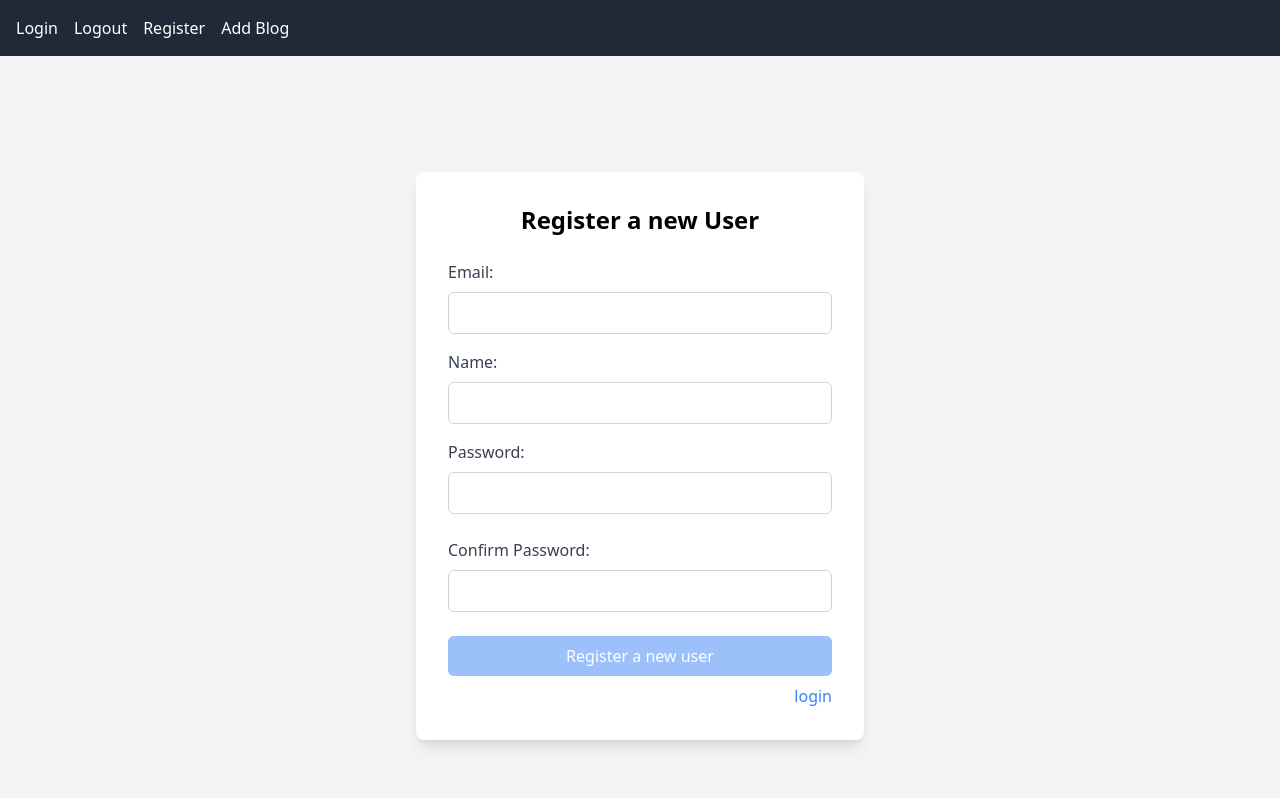
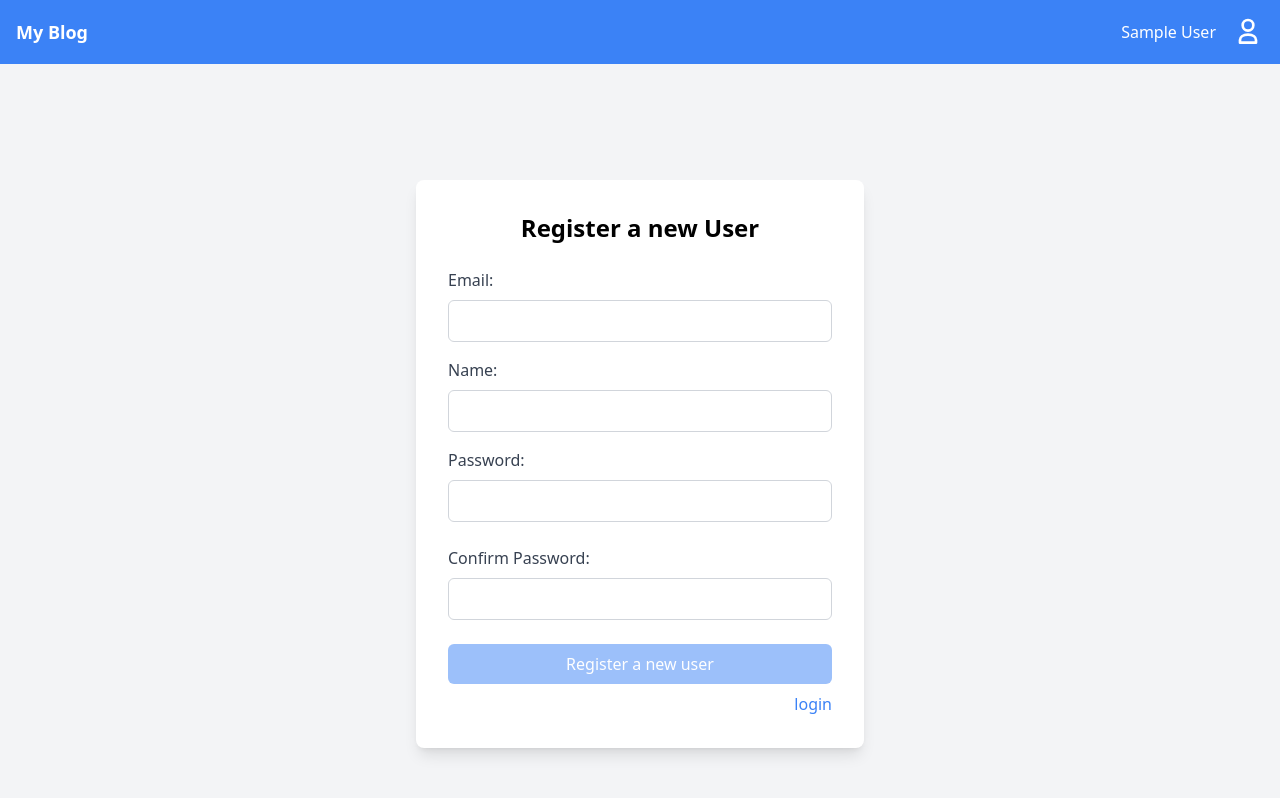
Before and after one commit to spencerchiang301/NextJS-Frontend, a Next.js app: page /api/auth/register in a window 1280 px wide. Shown: the top 798 px of the page. Built offline with nearby package versions, Linux system fonts and the light colour scheme; no server answers; sample sign-in values are in the browser's storage.

Commit message:
add login icon and modify code for logout

```diff
--- a/app/api/auth/logout/page.tsx
+++ b/app/api/auth/logout/page.tsx
@@ -2,18 +2,15 @@
 import { useEffect } from "react";
 import { useRouter } from "next/navigation";
 import { LOGOUT_WINDOW_TITLE } from "@/app/constants";
+import { signOut } from "next-auth/react";
 
 export default function LogoutPage() {
     const router = useRouter();
 
     useEffect(() => {
-        // Set a timeout to redirect to the login page after 3 seconds
-        const timeout = setTimeout(() => {
-            router.push("/api/auth/login"); // Redirect to the login page
-        }, 3000);
-
-        // Clear the timeout if the component is unmounted before the 3 seconds
-        return () => clearTimeout(timeout);
+        signOut({
+            callbackUrl: "/api/auth/login",
+        }).then(r => {});
     }, [router]); // Add router as a dependency
 
     return (
--- a/app/api/auth/register/page.tsx
+++ b/app/api/auth/register/page.tsx
@@ -1,7 +1,11 @@
 "use client";
 import "../../../style/global.css";
-import { REGISTER_WINDOW_TITLE } from "@/app/constants";
-import { useState } from "react";
+import {BASE_URL, REGISTER_URL, REGISTER_WINDOW_TITLE} from "@/app/constants";
+import { useState, useEffect } from "react";
+import { signOut, useSession } from "next-auth/react";
+import { useRouter } from "next/navigation";
+import {Simulate} from "react-dom/test-utils";
+import error = Simulate.error;
 
 export default function RegisterPage() {
     const [email, setEmail] = useState('');
@@ -12,6 +16,16 @@ export default function RegisterPage() {
     const [nameError, setNameError] = useState("");
     const [passwordError, setPasswordError] = useState("");
     const [confirmPasswordError, setConfirmPasswordError] = useState("");
+    const [error, setError] = useState('');
+    const [loading, setLoading] = useState(false); // To handle loading state
+    const { data: session } = useSession(); // Check current session
+    const router = useRouter();
+
+    useEffect(() => {
+        if (session) {
+            signOut({ redirect: false }); // Clear session without redirecting
+        }
+    }, [session]);
 
     // Function to validate email format
     const validateEmail = (email: string) => {
@@ -90,22 +104,58 @@ export default function RegisterPage() {
         confirmPassword === "";
 
     // Handle form submission
-    const handleSubmit = (e: React.FormEvent<HTMLFormElement>) => {
+    const handleSubmit = async (e: React.FormEvent<HTMLFormElement>) => {
         e.preventDefault();
 
+        const emailValidationError = validateEmail(email);
         const nameValidationError = validateName(name);
         const passwordValidationError = validatePassword(password);
         const passwordMatchError = validatePasswordMatch(password, confirmPassword);
 
-        if (nameValidationError || passwordValidationError || passwordMatchError) {
+        if (nameValidationError || passwordValidationError || passwordMatchError || emailValidationError) {
             setNameError(nameValidationError);
             setPasswordError(passwordValidationError);
             setConfirmPasswordError(passwordMatchError);
+            setEmailError(emailValidationError);
             return;
         }
 
+        const registerData ={
+            name: name,
+            email: email,
+            password: password,
+        }
+
+        try {
+            // Send a POST request to the login API
+            const response = await fetch(`${BASE_URL}${REGISTER_URL}`, {
+                method: 'POST',
+                headers: {
+                    'Content-Type': 'application/json',
+                },
+                body: JSON.stringify(registerData),
+            });
+
+            const data = await response.json();
+
+            // Handle response
+            if (response.ok) {
+                console.log('Register successful:', data);
+                window.location.href = "/api/auth/login";
+            } else {
+                console.error('Register failed:', data);
+                setError(data.message || 'Register failed');
+            }
+        } catch (error) {
+            console.error('Error during register:', error);
+            setError('An error occurred while register a new user.');
+        } finally {
+            setLoading(false); // Stop loading
+        }
+
+
         // Proceed with registration logic (e.g., API call)
-        console.log("Registering:", { name, password });
+        console.log("Registering:", {name, password});
     };
 
     return (
@@ -189,6 +239,7 @@ export default function RegisterPage() {
                             login
                         </a>
                     </div>
+                    {error && <p className="text-red-500 mt-2">{error}</p>}
                 </form>
             </div>
         </div>
--- a/app/components/LeftPart.tsx
+++ b/app/components/LeftPart.tsx
@@ -13,7 +13,6 @@ export default function LeftPart({
                                  }: LeftPartProps) {
     return (
         <div className="w-1/4 bg-white p-4 shadow-lg">
-            <h2 className="text-xl font-bold mb-4">Categories</h2>
             <ul>
                 {categories.map((category) => (
                     <li
--- a/app/components/NavBar.tsx
+++ b/app/components/NavBar.tsx
@@ -1,27 +1,110 @@
-import Link from 'next/link';
+"use client"; // This must be a client component since it uses useSession
+
+import Link from "next/link";
+import {signOut, useSession} from "next-auth/react";
+import { useEffect, useState } from "react";
 
 export default function NavBar() {
+    const { data: session, status } = useSession(); // Get session data and status
+    const [userIcon, setUserIcon] = useState<string | null>(null); // For storing user icon
+    const [showPopup, setShowPopup] = useState(false);
+
+
+    useEffect(() => {
+        if (status === "authenticated" && session?.user) {
+            setUserIcon("/public/person.png");
+        }
+    }, [session, status]);
+
+    const handleLogout = () => {
+        signOut({callbackUrl: "/api/auth/login"})
+            .then(r =>{});  // Redirect to the login page after logout
+    };
+
     return (
-        <nav className="bg-gray-800 p-4">
-            <div className="container mx-auto flex justify-between">
-                <div className="flex space-x-4">
-                    <Link href="/api/auth/login" className="text-white hover:text-gray-400">
+        <nav className="flex justify-between items-center p-4 bg-blue-500 text-white">
+            {/* Link on the left */}
+            <div className="text-lg font-bold">
+                <Link href="/">
+                    My Blog
+                </Link>
+            </div>
+
+            {/* User icon or login button on the right */}
+            <div className="flex items-center space-x-4">
+                {status === "authenticated" ? (
+                    <>
+                    <span>{session?.user?.name || "User"}</span>
+                    <button
+                        onClick={() => setShowPopup(!showPopup)} // Toggle popup on click
+                        className="focus:outline-none"
+                    >
+                        <svg
+                            xmlns="http://www.w3.org/2000/svg"
+                            className="h-8 w-8"
+                            fill="none"
+                            viewBox="0 0 24 24"
+                            stroke="currentColor"
+                            strokeWidth={2}
+                        >
+                            <path
+                                strokeLinecap="round"
+                                strokeLinejoin="round"
+                                d="M12 11c2.21 0 4-1.79 4-4s-1.79-4-4-4-4 1.79-4 4 1.79 4 4 4zM12 14c-4 0-6 2-6 4v2h12v-2c0-2-2-4-6-4z"
+                            />
+                        </svg>
+                    </button>
+                    {showPopup && (
+                        <div className="absolute right-0 top-12 bg-white text-black p-4 shadow-lg rounded-md">
+                            <p>Are you sure you want to log out?</p>
+                            <div className="flex justify-end mt-2 space-x-2">
+                                <button
+                                    onClick={handleLogout}
+                                    className="bg-red-500 text-white px-3 py-1 rounded-md hover:bg-red-700"
+                                >
+                                    Logout
+                                </button>
+                                <button
+                                    onClick={() => setShowPopup(false)}
+                                    className="bg-gray-300 px-3 py-1 rounded-md hover:bg-gray-400"
+                                >
+                                    Cancel
+                                </button>
+                            </div>
+                        </div>
+                    )}
+                    </>
+                    ) : (
+                    <Link href="/api/auth/login" className="text-blue-300 hover:text-blue-500">
                         Login
                     </Link>
-                    <Link href="/api/auth/logout" className="text-white hover:text-gray-400">
-                        Logout
-                    </Link>
-                    <Link href="/api/auth/register" className="text-white hover:text-gray-400">
-                        Register
-                    </Link>
-                    {/*<Link href="/contents" className="text-white hover:text-gray-400">*/}
-                    {/*    Contents*/}
-                    {/*</Link>*/}
-                    <Link href="/contents/add" className="text-white hover:text-gray-400">
-                        Add Blog
-                    </Link>
-                </div>
-            </div>
-        </nav>
-    );
-}
+                    )}
+                    </div>
+                    </nav>
+                    );
+                }
+
+                // import Link from 'next/link';
+                //
+                // export default function NavBar() {
+//     return (
+//         <nav className="bg-gray-800 p-4">
+//             <div className="container mx-auto flex justify-between">
+//                 <div className="flex space-x-4">
+//                     <Link href="/api/auth/login" className="text-white hover:text-gray-400">
+//                         Login
+//                     </Link>
+//                     <Link href="/api/auth/logout" className="text-white hover:text-gray-400">
+//                         Logout
+//                     </Link>
+//                     <Link href="/api/auth/register" className="text-white hover:text-gray-400">
+//                         Register
+//                     </Link>
+//                     <Link href="/contents/add" className="text-white hover:text-gray-400">
+//                         Add Blog
+//                     </Link>
+//                 </div>
+//             </div>
+//         </nav>
+//     );
+// }
--- a/app/layout.tsx
+++ b/app/layout.tsx
@@ -1,6 +1,8 @@
 import './style/global.css';
 import NavBar from './components/NavBar';
 import SessionProviderWrapper from "@/app/SessionProviderWrapper";
+import Head from 'next/head';
+
 
 export const metadata = {
     title: 'My Website',
@@ -14,6 +16,12 @@ export default function RootLayout({
 }) {
     return (
         <html lang="en">
+        <Head>
+            <link
+                href="https://fonts.googleapis.com/icon?family=Material+Icons"
+                rel="stylesheet"
+            />
+        </Head>
         <body>
         <SessionProviderWrapper>
             <NavBar />
```
Also changed, not shown: app/api/auth/login/page.tsx (+0 -26 lines), app/contents/page.tsx (+11 -6 lines).
